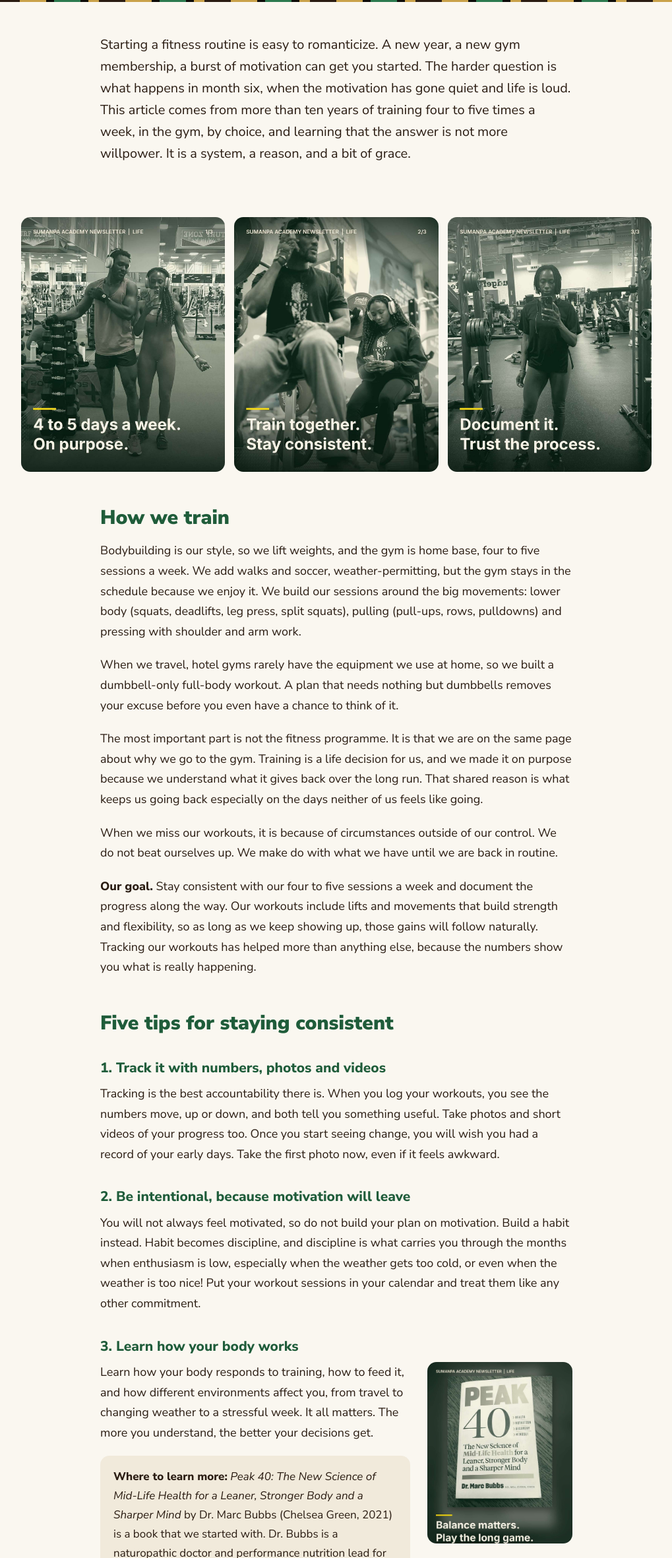
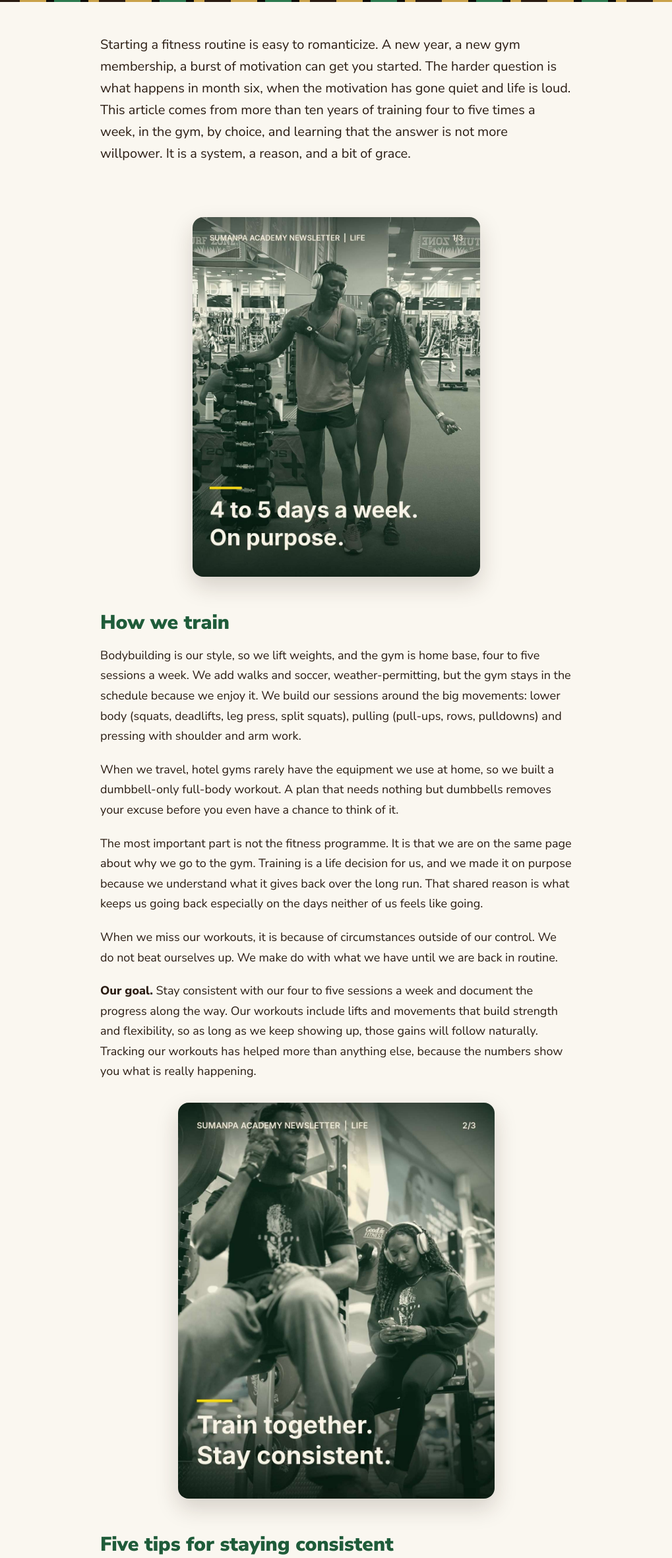
Before and after one commit to sumanpastudio/sumanpa-academy, a plain HTML site: page life/staying-consistent.html in a window 1280 px wide. Shown: the part 439-2800 px from the top of the page at 66% size, without its empty margins (130-1149 px from the left). Drawn offline with Linux system fonts and the light colour scheme.

Commit message:
Add files via upload

```diff
--- a/life/staying-consistent.html
+++ b/life/staying-consistent.html
@@ -52,6 +52,9 @@
     article h3 { color: var(--green); font-size: 21px; line-height: 1.3; font-weight: 800; margin: 36px 0 10px; }
     strong { font-weight: 800; }
 
+    .slide { max-width: 480px; margin: 36px auto; padding: 0 22px; }
+    .slide.in-article { padding: 0; margin: 32px auto 36px; }
+    .slide img { width: 100%; aspect-ratio: 4 / 5; object-fit: cover; border-radius: 16px; box-shadow: 0 14px 34px rgba(42,28,18,.18); }
     .photos { display: grid; grid-template-columns: repeat(3, minmax(0, 1fr)); gap: 14px; margin: 36px auto; max-width: 1000px; padding: 0 22px; }
     .photos img { width: 100%; aspect-ratio: 4 / 5; object-fit: cover; border-radius: 14px; }
 
@@ -110,11 +113,9 @@
     <p class="intro">Starting a fitness routine is easy to romanticize. A new year, a new gym membership, a burst of motivation can get you started. The harder question is what happens in month six, when the motivation has gone quiet and life is loud. This article comes from more than ten years of training four to five times a week, in the gym, by choice, and learning that the answer is not more willpower. It is a system, a reason, and a bit of grace.</p>
   </article>
 
-  <div class="photos">
+  <figure class="slide">
     <img src="/images/life-consistency-train-on-purpose.jpg" alt="Training at the gym. 4 to 5 days a week. On purpose." />
-    <img src="/images/life-consistency-train-together.jpg" alt="Training together at the gym. Train together. Stay consistent." />
-    <img src="/images/life-consistency-document-it.jpg" alt="A mirror selfie at the gym. Document it. Trust the process." />
-  </div>
+  </figure>
 
   <article style="padding-top: 0">
     <h2>How we train</h2>
@@ -123,11 +124,17 @@
     <p>The most important part is not the fitness programme. It is that we are on the same page about why we go to the gym. Training is a life decision for us, and we made it on purpose because we understand what it gives back over the long run. That shared reason is what keeps us going back especially on the days neither of us feels like going.</p>
     <p>When we miss our workouts, it is because of circumstances outside of our control. We do not beat ourselves up. We make do with what we have until we are back in routine.</p>
     <p><strong>Our goal.</strong> Stay consistent with our four to five sessions a week and document the progress along the way. Our workouts include lifts and movements that build strength and flexibility, so as long as we keep showing up, those gains will follow naturally. Tracking our workouts has helped more than anything else, because the numbers show you what is really happening.</p>
+    <figure class="slide in-article">
+      <img src="/images/life-consistency-train-together.jpg" alt="Training together at the gym. Train together. Stay consistent." loading="lazy" />
+    </figure>
 
     <h2>Five tips for staying consistent</h2>
 
     <h3>1. Track it with numbers, photos and videos</h3>
     <p>Tracking is the best accountability there is. When you log your workouts, you see the numbers move, up or down, and both tell you something useful. Take photos and short videos of your progress too. Once you start seeing change, you will wish you had a record of your early days. Take the first photo now, even if it feels awkward.</p>
+    <figure class="slide in-article">
+      <img src="/images/life-consistency-document-it.jpg" alt="A mirror selfie at the gym. Document it. Trust the process." loading="lazy" />
+    </figure>
 
     <h3>2. Be intentional, because motivation will leave</h3>
     <p>You will not always feel motivated, so do not build your plan on motivation. Build a habit instead. Habit becomes discipline, and discipline is what carries you through the months when enthusiasm is low, especially when the weather gets too cold, or even when the weather is too nice! Put your workout sessions in your calendar and treat them like any other commitment.</p>
@@ -149,8 +156,8 @@
 
     <section class="cta">
       <h2>Train with us</h2>
-      <p>If you are ready for a challenge, add your name to our free fitness accountability group. We will help you stick to your fitness goals, whatever that looks like for you.</p>
-      <a class="btn" href="https://www.instagram.com/sumanpaacademy" target="_blank" rel="noopener">Join the accountability group</a>
+      <p>If you want help staying consistent, add your name to our free fitness accountability group. We will help you stick to your fitness goals, whatever that looks like for you.</p>
+      <a class="btn" href="/#session">Sign up for the fitness accountability group</a>
     </section>
 
     <p class="note">This article is general information, not medical advice. If you have a health condition or concerns, check with your doctor before starting a new programme.</p>
```
